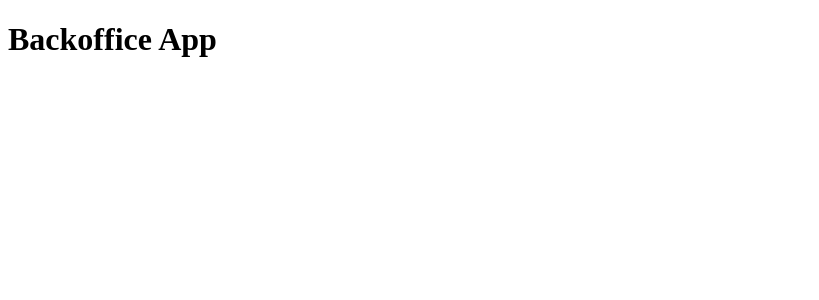
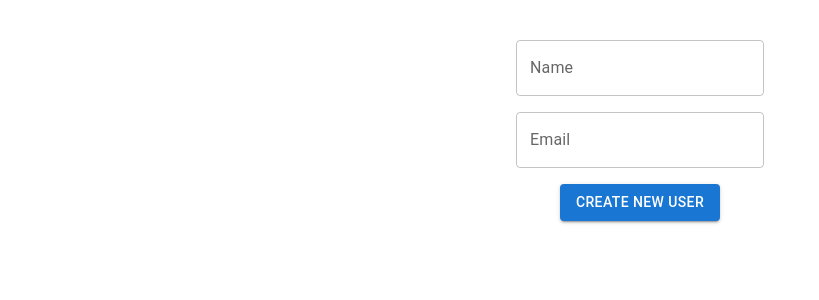
Before and after one commit to heinhtethz/food-service-next-app, a Next.js app: page /backoffice in a window 1280 px wide. Shown: the top 300 px of the page, without its empty margins (0-819 px from the left). Built offline with nearby package versions, Linux system fonts and the light colour scheme.

Commit message:
feat: added new user

```diff
--- a/src/pages/api/backoffice/index.ts
+++ b/src/pages/api/backoffice/index.ts
@@ -1,13 +1,26 @@
 // Next.js API route support: https://nextjs.org/docs/api-routes/introduction
+import prisma from "@/utils";
 import type { NextApiRequest, NextApiResponse } from "next";
 
-type Data = {
-  name: string;
+const backoffice = async (req: NextApiRequest, res: NextApiResponse) => {
+  const method = req.method;
+  if (method === "POST") {
+    const { name, email } = req.body;
+    const existingUser = await prisma.user.findFirst({
+      where: {
+        email,
+      },
+    });
+    if (existingUser?.email === email) return res.send(400);
+    await prisma.user.create({
+      data: {
+        name,
+        email,
+      },
+    });
+    return res.send(200);
+  }
+  res.send(405);
 };
 
-export default function handler(
-  req: NextApiRequest,
-  res: NextApiResponse<Data>
-) {
-  res.status(200).json({ name: "Backoffice api" });
-}
+export default backoffice;
--- a/src/pages/backoffice/index.tsx
+++ b/src/pages/backoffice/index.tsx
@@ -1,5 +1,45 @@
+import { Box, Button, TextField } from "@mui/material";
+import { useState } from "react";
+
 const BackofficeApp = () => {
-  return <h1>Backoffice App</h1>;
+  const [user, setUser] = useState({ name: "", email: "" });
+  const createNewUser = async () => {
+    const valid = user.name && user.email;
+    if (!valid) alert("Name and email are required");
+    const response = await fetch("http://localhost:3000/api/backoffice", {
+      method: "POST",
+      headers: {
+        "Content-Type": "application/json",
+      },
+      body: JSON.stringify(user),
+    });
+    console.log(response);
+  };
+  return (
+    <Box
+      sx={{
+        display: "flex",
+        flexDirection: "column",
+        alignItems: "center",
+        mt: 5,
+        rowGap: 2,
+      }}
+    >
+      <TextField
+        variant="outlined"
+        label="Name"
+        onChange={(evt) => setUser({ ...user, name: evt.target.value })}
+      />
+      <TextField
+        variant="outlined"
+        label="Email"
+        onChange={(evt) => setUser({ ...user, email: evt.target.value })}
+      />
+      <Button variant="contained" onClick={createNewUser}>
+        Create New User
+      </Button>
+    </Box>
+  );
 };
 
 export default BackofficeApp;
--- /dev/null
+++ b/src/utils/index.ts
@@ -0,0 +1,4 @@
+import { PrismaClient } from "@prisma/client";
+
+const prisma = new PrismaClient();
+export default prisma;
```
Also changed, not shown: package.json (+5 -2 lines), 1 other file (tests, documents, lock files or other folders).
